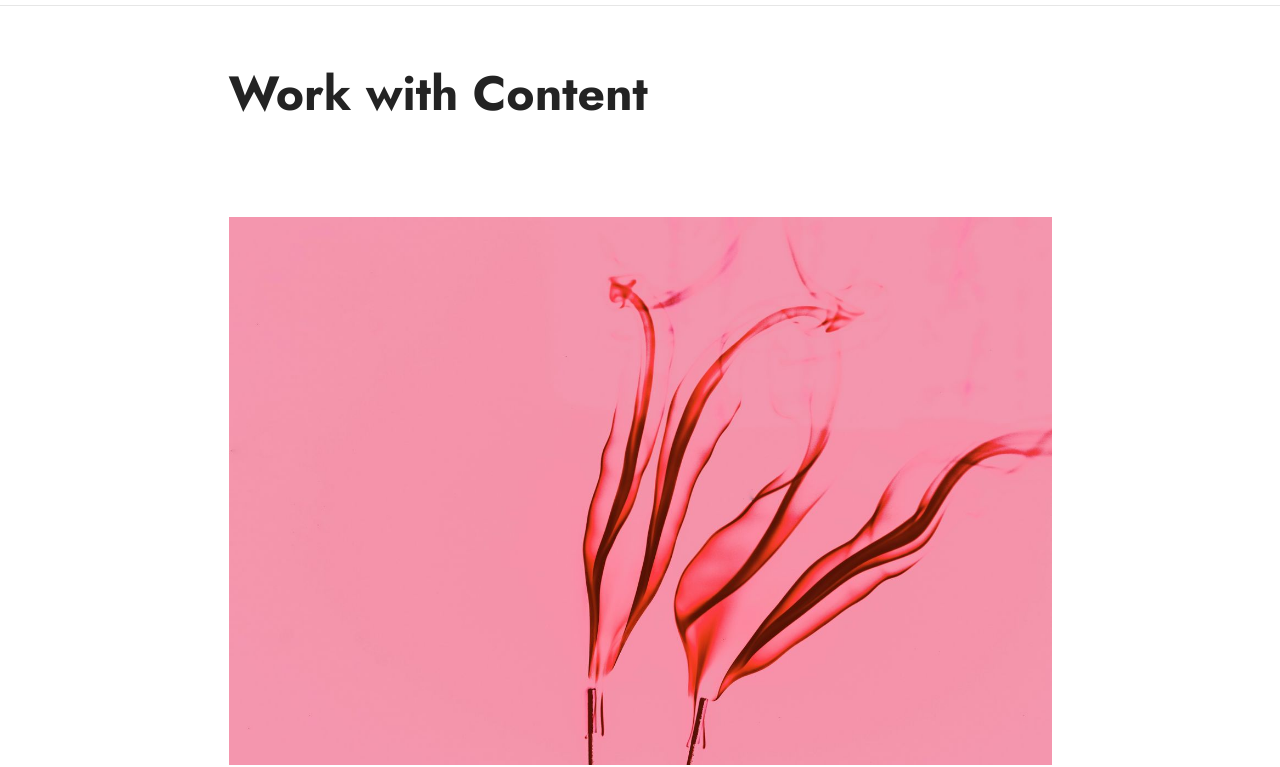
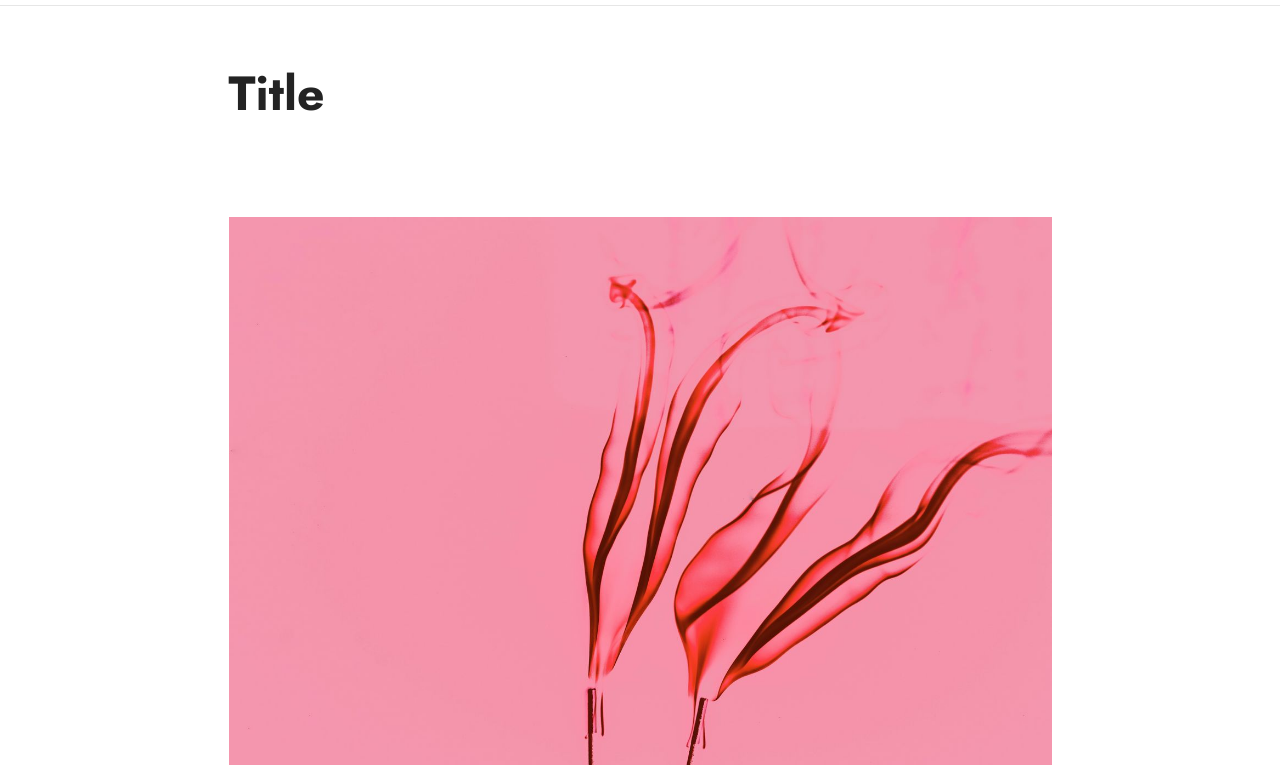
Before and after one commit to amaljsam/amaljsam.live, a plain HTML site: page blog/index.html in a window 1280 px wide. Shown: the part 72-839 px from the top of the page. Drawn offline with Linux system fonts and the light colour scheme.

Commit message:
Update index.html

```diff
--- a/blog/index.html
+++ b/blog/index.html
@@ -63,7 +63,7 @@
     <div class="container">
         <div class="row justify-content-center">
             <div class="title col-12 col-md-9">
-                <h3 class="mbr-section-title mbr-fonts-style align-center mb-4 display-2"><strong>Work with Content</strong></h3>
+                <h3 class="mbr-section-title mbr-fonts-style align-center mb-4 display-2"><strong>Title</strong></h3>
                 <h4 class="mbr-section-subtitle align-center mbr-fonts-style mb-4 display-7"></h4>
 
             </div>
```
